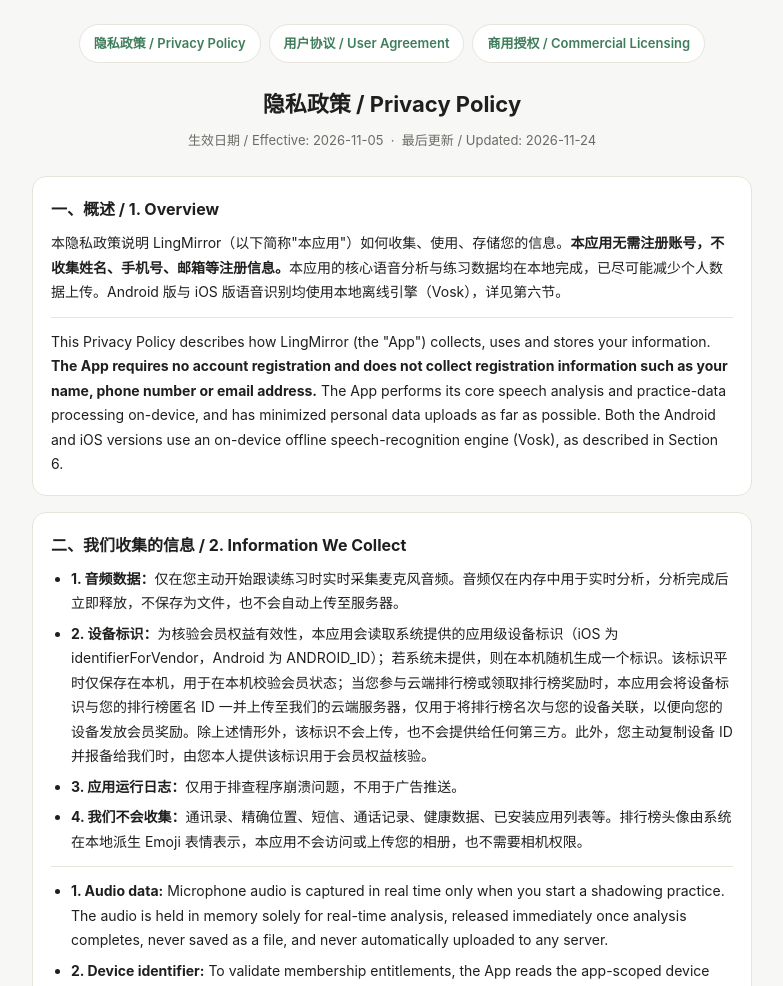
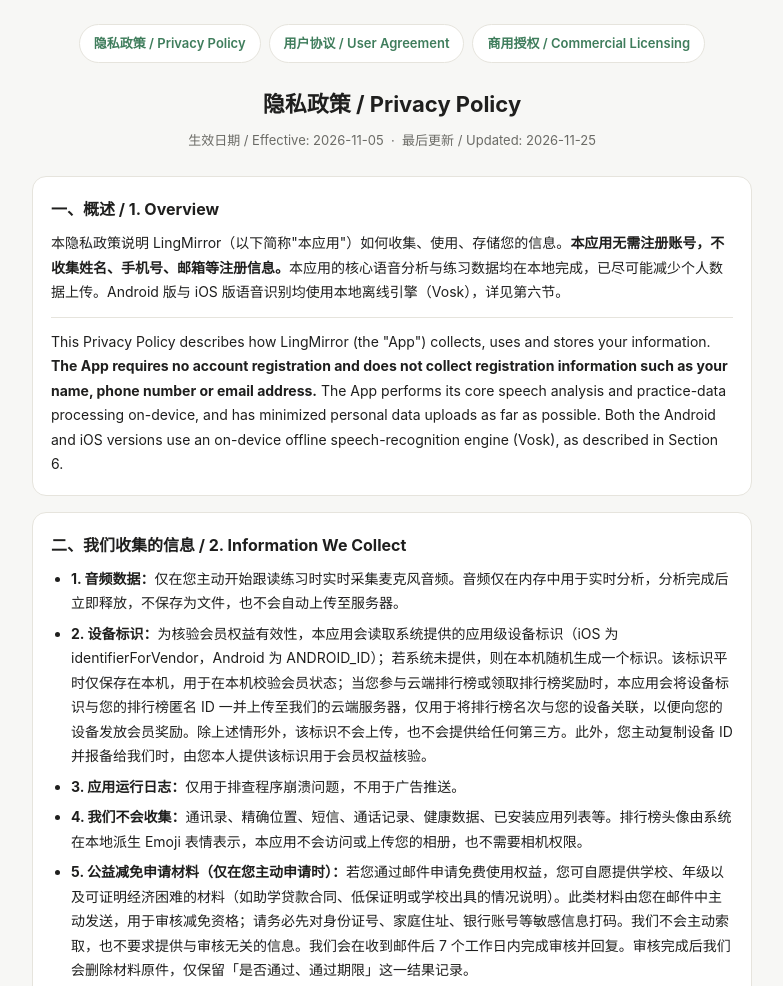
Before and after one commit to 19918879992/lingmirror-legal, a plain HTML site: page index.html in a window 1280 px wide. Shown: the top 986 px of the page, without its empty margins (248-1031 px from the left). Drawn offline with Linux system fonts and the light colour scheme.

Commit message:
docs(privacy): add hardship-fee-waiver section 5 and bump updated date (zh+en)

```diff
--- a/index.html
+++ b/index.html
@@ -90,7 +90,7 @@
     <!-- ================= 隐私政策 / Privacy Policy ================= -->
     <div class="doc" id="privacy">
       <h1>隐私政策 / Privacy Policy</h1>
-      <p class="meta">生效日期 / Effective: 2026-11-05 &nbsp;&middot;&nbsp; 最后更新 / Updated: 2026-11-24</p>
+      <p class="meta">生效日期 / Effective: 2026-11-05 &nbsp;&middot;&nbsp; 最后更新 / Updated: 2026-11-25</p>
 
       <section>
         <h2>一、概述 / 1. Overview</h2>
@@ -106,6 +106,7 @@
           <li><b>2. 设备标识：</b>为核验会员权益有效性，本应用会读取系统提供的应用级设备标识（iOS 为 identifierForVendor，Android 为 ANDROID_ID）；若系统未提供，则在本机随机生成一个标识。该标识平时仅保存在本机，用于在本机校验会员状态；当您参与云端排行榜或领取排行榜奖励时，本应用会将设备标识与您的排行榜匿名 ID 一并上传至我们的云端服务器，仅用于将排行榜名次与您的设备关联，以便向您的设备发放会员奖励。除上述情形外，该标识不会上传，也不会提供给任何第三方。此外，您主动复制设备 ID 并报备给我们时，由您本人提供该标识用于会员权益核验。</li>
           <li><b>3. 应用运行日志：</b>仅用于排查程序崩溃问题，不用于广告推送。</li>
           <li><b>4. 我们不会收集：</b>通讯录、精确位置、短信、通话记录、健康数据、已安装应用列表等。排行榜头像由系统在本地派生 Emoji 表情表示，本应用不会访问或上传您的相册，也不需要相机权限。</li>
+          <li><b>5. 公益减免申请材料（仅在您主动申请时）：</b>若您通过邮件申请免费使用权益，您可自愿提供学校、年级以及可证明经济困难的材料（如助学贷款合同、低保证明或学校出具的情况说明）。此类材料由您在邮件中主动发送，用于审核减免资格；请务必先对身份证号、家庭住址、银行账号等敏感信息打码。我们不会主动索取，也不要求提供与审核无关的信息。我们会在收到邮件后 7 个工作日内完成审核并回复。审核完成后我们会删除材料原件，仅保留「是否通过、通过期限」这一结果记录。</li>
         </ul>
         <div class="divider"></div>
         <ul class="en">
@@ -113,6 +114,7 @@
           <li><b>2. Device identifier:</b> To validate membership entitlements, the App reads the app-scoped device identifier provided by the system (identifierForVendor on iOS, ANDROID_ID on Android); if the system does not provide one, an identifier is generated locally at random. The identifier normally stays on your device and is compared locally to validate membership status. When you take part in the cloud leaderboard or claim leaderboard rewards, the App uploads the device identifier together with your anonymous leaderboard ID to our cloud server, solely to associate your leaderboard rank with your device so that membership rewards can be granted to that device. Apart from these cases the identifier is not uploaded and is not shared with any third party. In addition, when you voluntarily copy and report the Device ID, you provide it to us for membership verification.</li>
           <li><b>3. App logs:</b> Used only to diagnose crashes. Not used for advertising.</li>
           <li><b>4. We do NOT collect:</b> contacts, precise location, SMS, call logs, health data, or the list of installed apps. The leaderboard avatar is a locally generated Emoji; the App does not access or upload your photo library and requests no camera permission.</li>
+          <li><b>5. Support-application materials (only when you apply):</b> If you apply by email for free access, you may voluntarily provide your school, grade and evidence of financial hardship (such as a student-loan agreement, a minimum-living-security certificate, or a statement issued by your school). Such materials are sent by you in the email and are used solely to review eligibility; please mask sensitive details such as ID numbers, home address and bank account numbers before sending. We never ask for them proactively and never request information unrelated to the review. We will complete the review and reply within 7 business days of receiving your email. Once the review is complete we delete the original materials and retain only the outcome (whether approved and for how long).</li>
         </ul>
       </section>
 
```
